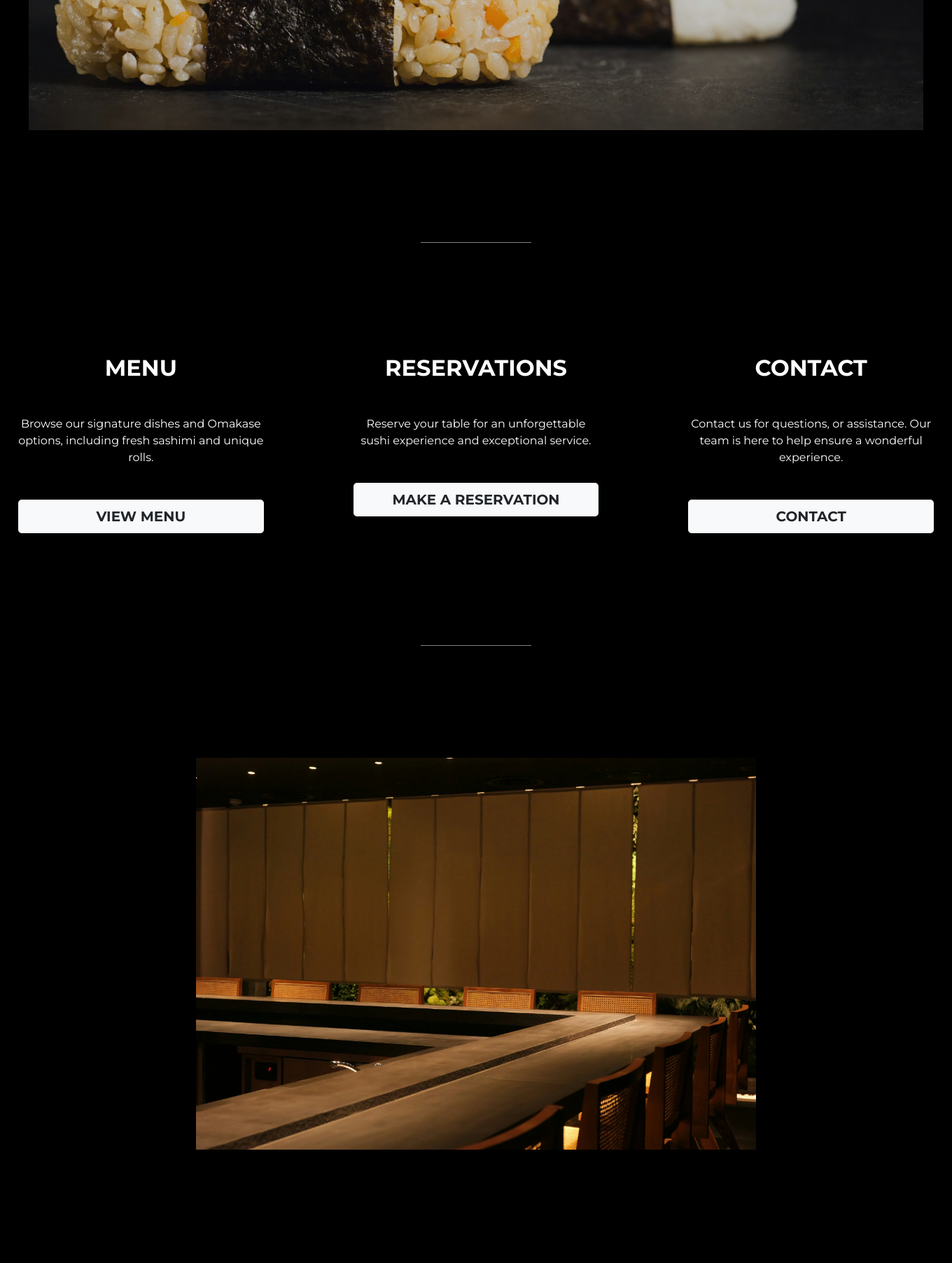
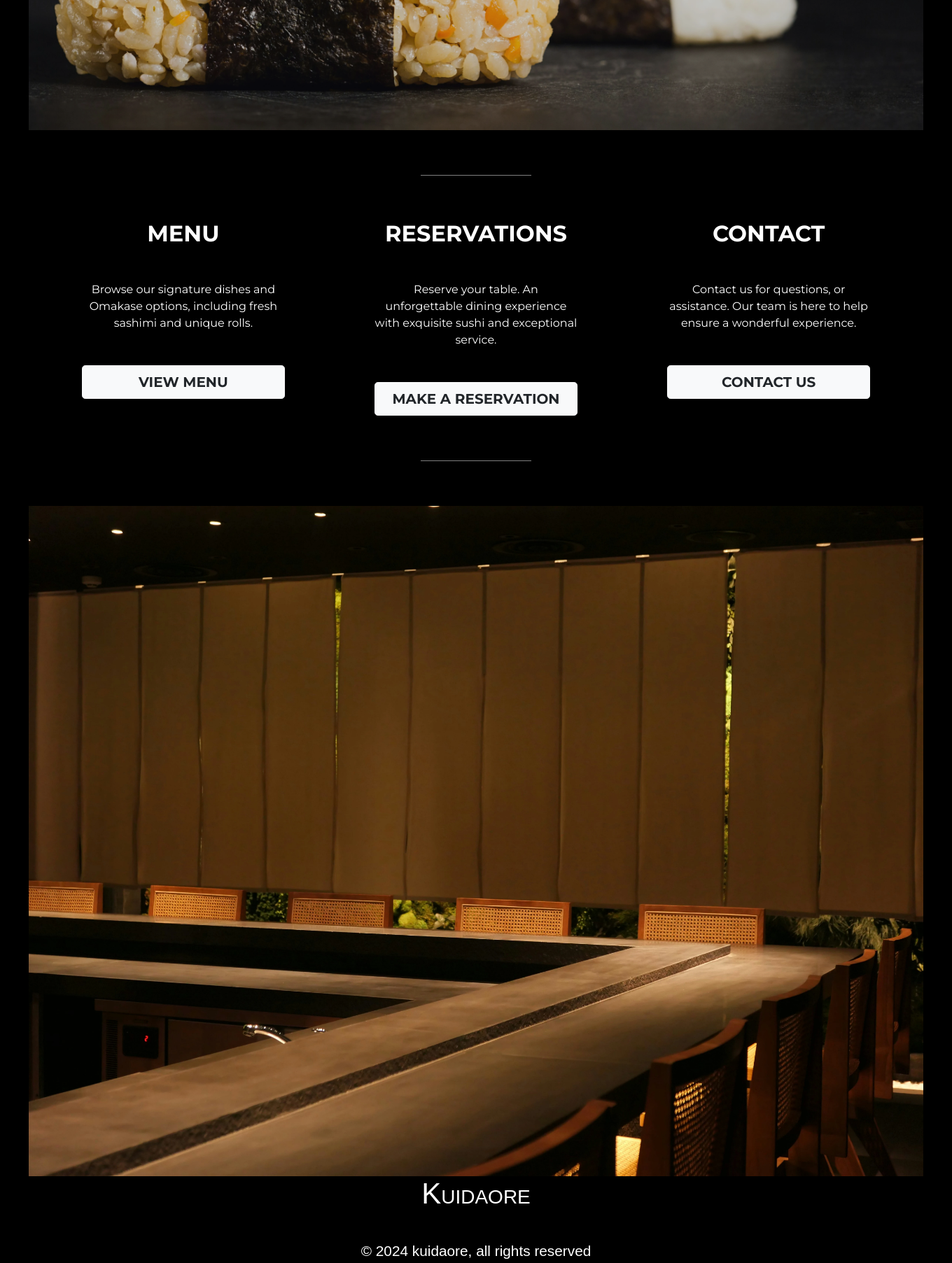
Before and after one commit to cjphawes/restaurant-booking-system, a Django app: page /home/ in a window 1360 px wide. Shown: the part 590-2395 px from the top of the page at 70% size. Run offline with Django 4.2, Linux system fonts and the light colour scheme; some web fonts are replaced.

Commit message:
feat:add bs5 css styling  & add empty divs

```diff
--- a/home/templates/home/index.html
+++ b/home/templates/home/index.html
@@ -4,7 +4,7 @@
 {% block title %}Luxury Sushi Dining, Malibu, California{% endblock %}
 
 {% block content %}
-<div id="carouselExampleFade" class="carousel slide carousel-fade margin-btm" data-bs-ride="carousel">
+<div id="carouselExampleFade" class="carousel slide carousel-fade" data-bs-ride="carousel">
     <div class="carousel-inner">
         <div class="carousel-item active">
             <img src="../../../static/images/sushi-rice.webp" class="d-block w-100 img-fluid" alt="image of sushi wrapped in seaweed">
@@ -34,31 +34,41 @@
     </button>
 </div>
 
-<hr class="margin-btm">
+<div class="empty-space"></div>
 
-<div class="container justify-content-center margin-btm">
-    <div class="row">
+<hr>
+
+<div class="empty-space"></div>
+
+<div class="container-fluid">
+    <div class="row mx-auto gx-5 text-center">
         <div class="col">
-            <h2 class="h2-margin-btm"><strong>MENU</strong></h2>
-            <p class="p-margin-btm">Browse our signature dishes and Omakase options, including fresh sashimi and unique rolls.</p>
+            <h2 class="mb-5"><strong>MENU</strong></h2>
+            <p class="mb-5">Browse our signature dishes and Omakase options, including fresh sashimi and unique rolls.</p>
             <a class="nav-link btn btn-light btn-lg text-dark" href="{% url 'menu' %}"><strong>VIEW MENU</strong></a>
         </div>
         <div class="col">
-            <h2 class="h2-margin-btm"><strong>RESERVATIONS</strong></h2>
-            <p class="p-margin-btm">Reserve your table for an unforgettable sushi experience and exceptional service.</p>
+            <h2 class="mb-5"><strong>RESERVATIONS</strong></h2>
+            <p class="mb-5">Reserve your table. An unforgettable dining experience with exquisite sushi and exceptional service.</p>
             <a class="nav-link btn btn-light btn-lg text-dark" href="{% url 'reservation' %}"><strong>MAKE A RESERVATION</strong></a>
         </div>
         <div class="col">
-            <h2 class="h2-margin-btm"><strong>CONTACT</strong></h2>
-            <p class="p-margin-btm">Contact us for questions, or assistance. Our team is here to help ensure a wonderful experience.</p>
-            <a class="nav-link btn btn-light btn-lg text-dark" href="{% url 'contact' %}"><strong>CONTACT</strong></a>
+            <h2 class="mb-5"><strong>CONTACT</strong></h2>
+            <p class="mb-5">Contact us for questions, or assistance. Our team is here to help ensure a wonderful experience.</p>
+            <a class="nav-link btn btn-light btn-lg text-dark" href="{% url 'contact' %}"><strong>CONTACT US</strong></a>
         </div>
     </div>
 </div>
 
-<hr class="margin-btm">
+<div class="empty-space"></div>
 
-<div class="flex-display margin-btm" >
-    <img src="../../../static/images/sushi-restaurant.webp" alt="image of the sushi restaurant" id="restaurant-img">
+<hr>
+
+<div class="empty-space"></div>
+
+<div id="restaurant-img-container">
+    <img src="../../../static/images/sushi-restaurant.webp" class="d-block img-fluid mx-auto" alt="image of the sushi restaurant">
 </div>
+
+<div class="empty-space"></div>
 {% endblock %}
```
